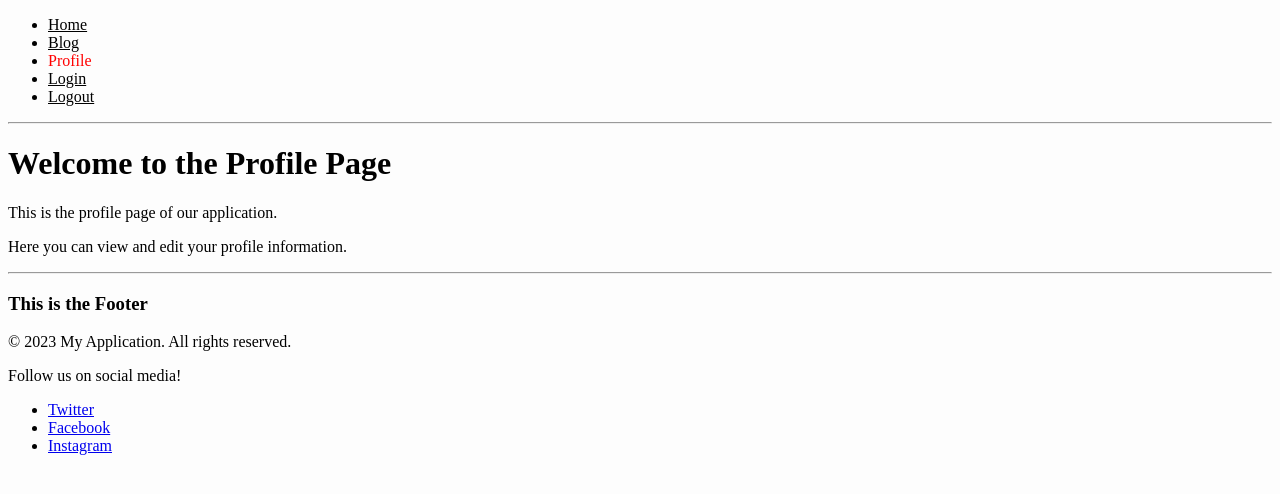
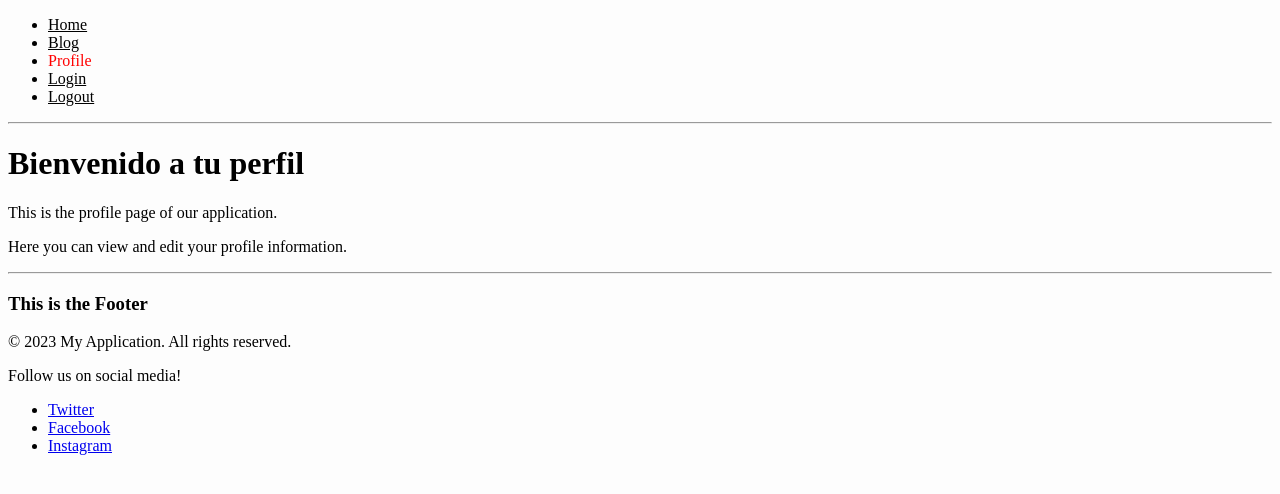
Before and after one commit to SuKuShaing/Curso-de-React-Router-Dom, a React (Vite) app: page /#/profile in a window 1280 px wide. Shown: the top 494 px of the page. Built offline with nearby package versions, Linux system fonts and the light colour scheme.

Commit message:
Crear la página que tendrá el contexto de la sesión auth.jsx, que proveerá el login el logout y el user

```diff
--- a/src/App.jsx
+++ b/src/App.jsx
@@ -5,19 +5,22 @@ import ProfilePage from "./ProfilePage";
 import Menu from "./Menu";
 import Footer from "./Footer";
 import BlogPost from "./BlogPost";
-import './App.css'
 import LoginPage from "./LoginPage";
 import LogoutPage from "./LogoutPage";
+import { AuthProvider } from "./auth.jsx";
+
+import "./App.css";
 
 function App() {
 	return (
 		<HashRouter>
+			<AuthProvider>
 				<Menu />
 
 				<Routes>
 					<Route path="/" element={<HomePage />} />
 
-				<Route path="/blog" element={<BlogPage />} >
+					<Route path="/blog" element={<BlogPage />}>
 						{/* <Route path="/blog/:slug" element={<BlogPost />} /> */}
 						<Route path=":slug" element={<BlogPost />} />
 					</Route>
@@ -26,15 +29,24 @@ function App() {
 					<Route path="/logout" element={<LogoutPage />} />
 					<Route path="/profile" element={<ProfilePage />} />
 
-				<Route path="*" element={
+					<Route
+						path="*"
+						element={
 							<h3
-							style={{ color: "red", fontWeight: "bold", fontSize: "x-large" }}>Not Found
+								style={{
+									color: "red",
+									fontWeight: "bold",
+									fontSize: "x-large",
+								}}
+							>
+								Not Found
 							</h3>
 						}
 					/>
 				</Routes>
 
 				<Footer />
+			</AuthProvider>
 		</HashRouter>
 	);
 }
--- a/src/LoginPage.jsx
+++ b/src/LoginPage.jsx
@@ -1,10 +1,13 @@
 import { useState } from "react";
+import { useAuth } from "./auth.jsx";
 
 function LoginPage() {
+    const auth = useAuth();
 	const [username, setUsername] = useState("");
 
     const login = (e) => {
         e.preventDefault();
+        auth.login({ username });
         console.log("Login", username);
     };
 
--- a/src/LogoutPage.jsx
+++ b/src/LogoutPage.jsx
@@ -1,11 +1,13 @@
 import React from "react";
+import { useAuth } from "./auth.jsx";
 
 function LogoutPage() {
+    const auth = useAuth();
 
     const logout = (e) => {
         e.preventDefault();
+        auth.logout();
         console.log("Logout");
-        // Aquí puedes agregar la lógica para cerrar sesión, como borrar el token de autenticación o redirigir al usuario a la página de inicio.
     };
 
     return (
--- a/src/ProfilePage.jsx
+++ b/src/ProfilePage.jsx
@@ -1,9 +1,12 @@
 import React from "react";
+import { useAuth } from "./auth";
 
 function ProfilePage() {
+    const auth = useAuth();
+
     return (
         <div className="profile-page">
-            <h1>Welcome to the Profile Page</h1>
+            <h1>Bienvenido a tu perfil {auth.user?.username}</h1>
             <p>This is the profile page of our application.</p>
             <p>Here you can view and edit your profile information.</p>
         </div>
--- /dev/null
+++ b/src/auth.jsx
@@ -0,0 +1,35 @@
+import { createContext, useContext, useState } from "react";
+import { useNavigate } from "react-router-dom";
+
+const AuthContext = createContext();
+
+function AuthProvider({ children }) {
+    const navigate = useNavigate();
+    const [user, setUser] = useState(null);
+
+    const login = ({ username }) => {
+        setUser({ username });
+        navigate("/profile");
+    }
+
+    const logout = () => {
+        setUser(null);
+        navigate("/");
+        console.log("Logout");
+    }
+
+    const auth = { user, login, logout };
+
+    return (
+        <AuthContext.Provider value={auth}>
+            {children}
+        </AuthContext.Provider>
+    )
+}
+
+function useAuth() {
+    const auth = useContext(AuthContext);
+    return auth;
+}
+
+export { AuthProvider, useAuth };
```
Lines whose indentation alone changed are shown as unchanged.
